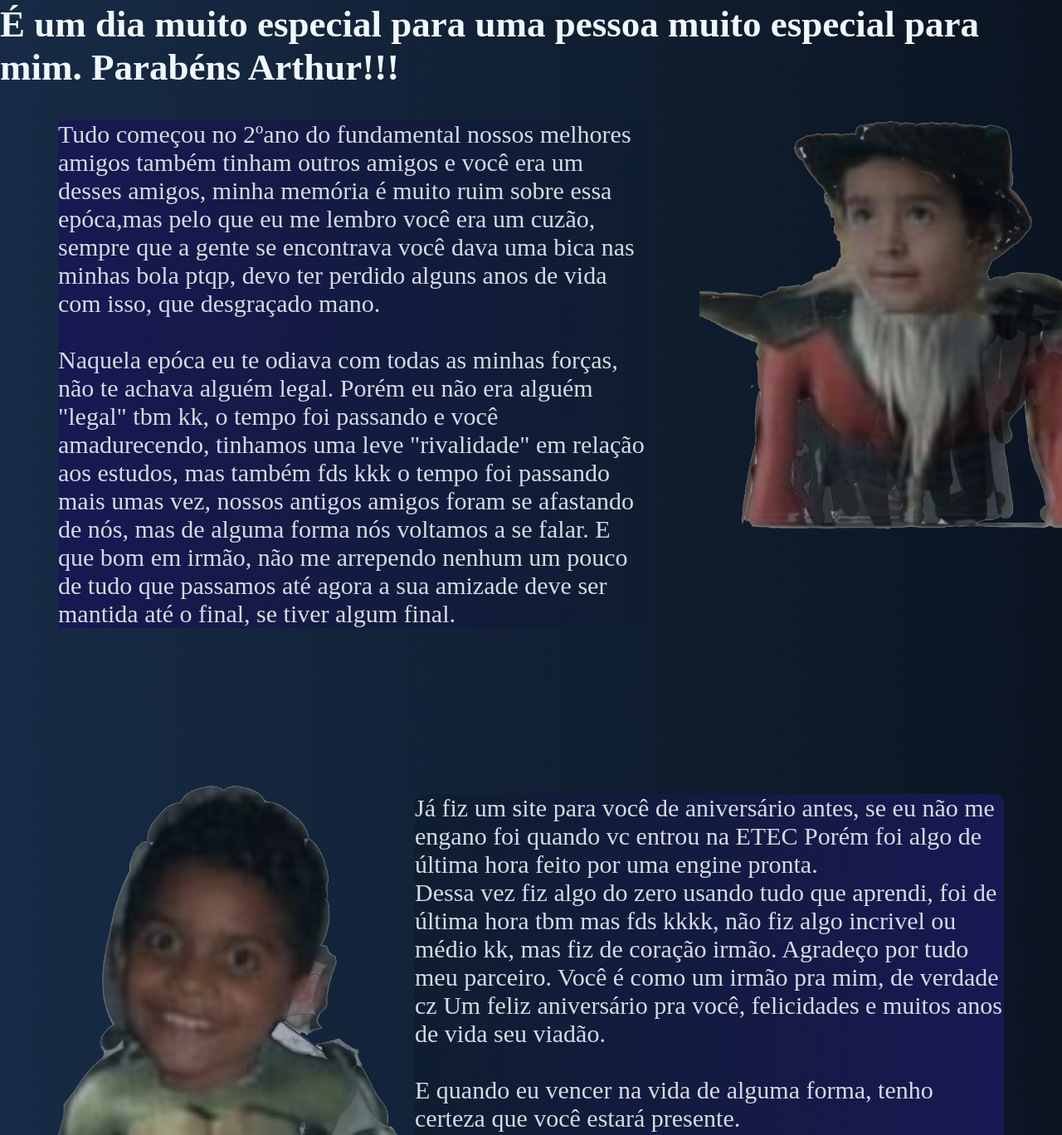
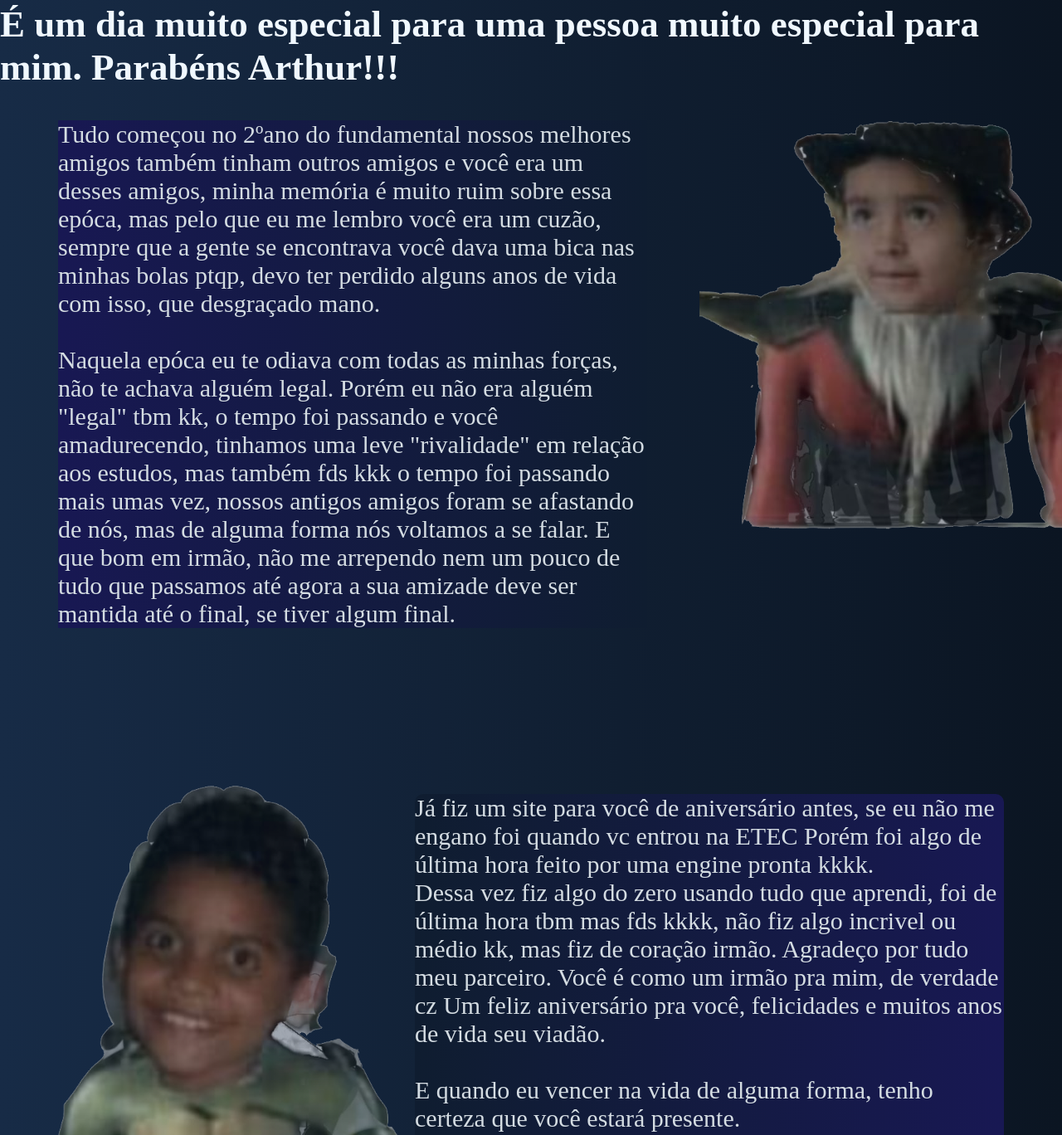
Before and after one commit to sulista01/meupintu.html, a plain HTML site: page parabens1.html in a window 1280 px wide. Shown: the part 292-1660 px from the top of the page at 83% size. Drawn offline with Linux system fonts and the light colour scheme.

Commit message:
Update parabens1.html

```diff
--- a/parabens1.html
+++ b/parabens1.html
@@ -34,20 +34,20 @@
 
        <div class="item item4">
         <p> Tudo começou no 2ºano do fundamental nossos melhores amigos também tinham outros amigos
-          e você era um desses amigos, minha memória é muito ruim sobre essa epóca,mas pelo que
-          eu me lembro você era um cuzão, sempre que a gente se encontrava você dava uma bica nas minhas bola
+          e você era um desses amigos, minha memória é muito ruim sobre essa epóca, mas pelo que
+          eu me lembro você era um cuzão, sempre que a gente se encontrava você dava uma bica nas minhas bolas
           ptqp, devo ter perdido alguns anos de vida com isso, que desgraçado mano.<br>
           <br>
            Naquela epóca eu te odiava com todas as minhas forças, não te achava alguém legal.
            Porém eu não era alguém "legal" tbm kk, o tempo foi passando e você amadurecendo,
            tinhamos uma leve "rivalidade" em relação aos estudos, mas também fds kkk
           o tempo foi passando mais umas vez, nossos antigos amigos foram se afastando de nós, mas de alguma forma
-          nós voltamos a se falar. E que bom em irmão, não me arrependo nenhum um pouco de tudo que passamos até agora
+          nós voltamos a se falar. E que bom em irmão, não me arrependo nem um pouco de tudo que passamos até agora
           a sua amizade deve ser mantida até o final, se tiver algum final. </p>
        </div>
        <div class="item item5">
         <p> Já fiz um site para você de aniversário antes, se eu não me engano foi quando vc entrou na ETEC
-          Porém foi algo de última hora feito por uma engine pronta.
+          Porém foi algo de última hora feito por uma engine pronta kkkk.
           <br>
           Dessa vez fiz algo do zero usando tudo que aprendi, foi de última hora tbm mas fds kkkk,
           não fiz algo incrivel ou médio kk, mas fiz de coração irmão.
```
